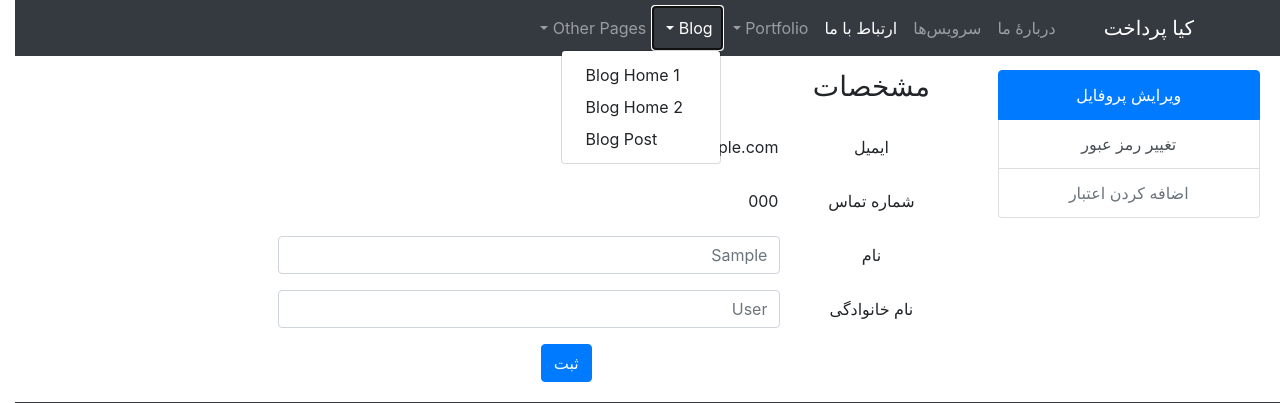
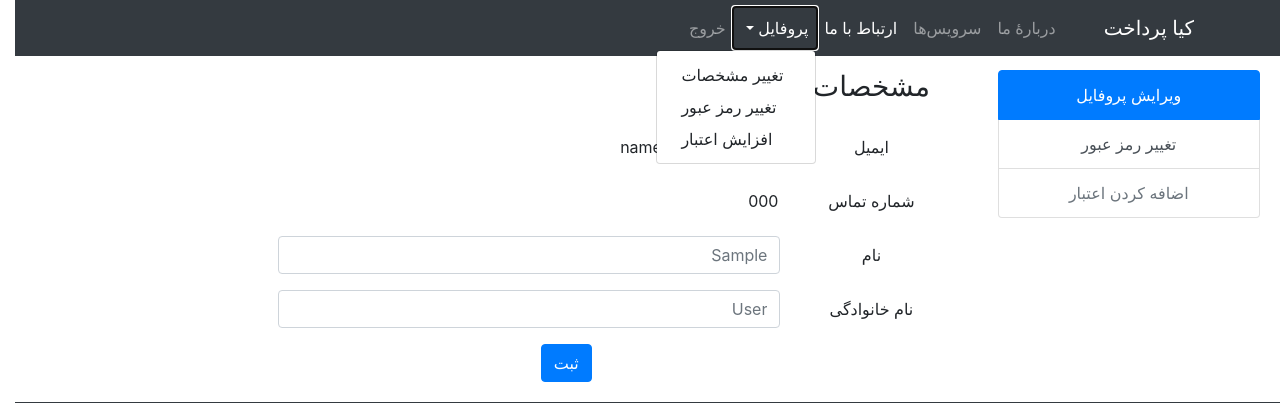
Before and after one commit to iranpak/KIA_payment, a Django app: page /edit_profile in a window 1280 px wide, after a click on "پروفایل". Shown: the top 403 px of the page. Run offline with Django 3.2, Linux system fonts and the light colour scheme; a user stored in the database is signed in; tables that the repository leaves empty hold one stand-in row (values such as "Sample post"); some libraries are stand-ins or nearby versions.

Commit message:
fixed header for authentication and added change password page.

```diff
--- a/KIA_auth/views.py
+++ b/KIA_auth/views.py
@@ -95,3 +95,48 @@ def edit_profile(request):
                 return HttpResponse(str(form.errors))
     else:
         return HttpResponse("no authenticate")
+
+
+def change_password(request):
+    if request.user.is_authenticated:
+        if request.method == 'GET':
+            user = request.user
+            user_profile = Profile.objects.get(user=user)
+
+            information = {
+                'first_name': user.first_name,
+                'last_name': user.last_name,
+                'username': user.username,
+                'email': user.email,
+                'account_number': user_profile.account_number,
+                'phone_number': user_profile.phone_number,
+            }
+
+            form = SignUpForm()
+            return render(request, 'KIA_auth/change_password.html', {'form': form, 'information': information})
+
+        elif request.method == 'POST':
+            form = SignUpForm(request.POST)
+            form_data = form.data
+            print(form_data)
+            if form.is_valid() and form_data['password1'] == form_data['password2']:
+                cleaned_data = form.cleaned_data
+                print(cleaned_data)
+                username = cleaned_data.get('username')
+                password = cleaned_data.get('password1')
+                hashed_password = hashers.make_password(password)
+                user = User.objects.get(user=username)
+                user.first_name = cleaned_data.get('first_name')
+                user.last_name = cleaned_data.get('last_name')
+                user.password = hashed_password
+                user.email = cleaned_data.get('email')
+                user.save()
+                account_number = cleaned_data.get('account_number')
+                phone_number = cleaned_data.get('phone_number')
+                profile = Profile.objects.create(user=user, phone_number=phone_number, account_number=account_number)
+                profile.save()
+                return redirect('home')
+            else:
+                return HttpResponse(str(form.errors))
+    else:
+        return HttpResponse("no authenticate")
--- a/KIA_payment/urls.py
+++ b/KIA_payment/urls.py
@@ -44,7 +44,10 @@ urlpatterns = [
     path('login/', auth_views.login, {'template_name': 'KIA_auth/login.html'}, name='login'),
     path('logout/', auth_views.logout, {'template_name': 'KIA_auth/logout.html'}, name='logout'),
     path('signup/', KIA_auth_views.sign_up, name='signup'),
+
     path('edit_profile', KIA_auth_views.edit_profile, name='edit_profile'),
+    path('change_password', KIA_auth_views.change_password, name='change_password'),
+
     path('employee_login/', test_app_views.employee_login, name='employee_login'),
     path('admin_login/', test_app_views.admin_login, name='admin_login'),
     path('admin/', admin.site.urls),
--- a/templates/KIA_auth/edit_profile.html
+++ b/templates/KIA_auth/edit_profile.html
@@ -7,8 +7,8 @@
     <!-- Sidebar -->
     <div id="sidebar-wrapper" class="col-3" align="center" style="padding-right: 50px;">
       <div class="list-group">
-        <a href="#" class="list-group-item list-group-item-action active">ویرایش پروفایل</a>
-        <a href="#" class="list-group-item list-group-item-action">تغییر رمز عبور</a>
+        <a href="/edit_profile" class="list-group-item list-group-item-action active">ویرایش پروفایل</a>
+        <a href="/change_password" class="list-group-item list-group-item-action">تغییر رمز عبور</a>
         <a href="#" class="list-group-item list-group-item-action disabled">اضافه کردن اعتبار</a>
       </div>
     </div>
--- a/templates/KIA_section/header.html
+++ b/templates/KIA_section/header.html
@@ -10,8 +10,10 @@
 
 <nav class="navbar fixed-top navbar-expand-lg navbar-dark bg-dark fixed-top">
   <div class="container">
-        <a class="navbar-brand" href="index.html">کیا پرداخت</a>
-        <button class="navbar-toggler navbar-toggler-right" type="button" data-toggle="collapse" data-target="#navbarResponsive" aria-controls="navbarResponsive" aria-expanded="false" aria-label="Toggle navigation">
+    <a class="navbar-brand" href="/">کیا پرداخت</a>
+    <button class="navbar-toggler navbar-toggler-right" type="button" data-toggle="collapse"
+            data-target="#navbarResponsive" aria-controls="navbarResponsive" aria-expanded="false"
+            aria-label="Toggle navigation">
       <span class="navbar-toggler-icon"></span>
     </button>
     <div class="collapse navbar-collapse" id="navbarResponsive">
@@ -20,35 +22,14 @@
           <a class="nav-link" href="/about">دربارهٔ ما</a>
         </li>
         <li class="nav-item">
-              <a class="nav-link" href="services.html">سرویس‌ها</a>
+          <a class="nav-link" href="/services">سرویس‌ها</a>
         </li>
         <li class="nav-item active">
           <a class="nav-link" href="/contact_us">ارتباط با ما</a>
         </li>
-            <li class="nav-item dropdown">
-              <a class="nav-link dropdown-toggle" href="#" id="navbarDropdownPortfolio" data-toggle="dropdown" aria-haspopup="true" aria-expanded="false">
-                Portfolio
-              </a>
-              <div class="dropdown-menu dropdown-menu-right" aria-labelledby="navbarDropdownPortfolio">
-                <a class="dropdown-item" href="portfolio-1-col.html">1 Column Portfolio</a>
-                <a class="dropdown-item" href="portfolio-2-col.html">2 Column Portfolio</a>
-                <a class="dropdown-item" href="portfolio-3-col.html">3 Column Portfolio</a>
-                <a class="dropdown-item" href="portfolio-4-col.html">4 Column Portfolio</a>
-                <a class="dropdown-item" href="portfolio-item.html">Single Portfolio Item</a>
-              </div>
-            </li>
-            <li class="nav-item dropdown">
-              <a class="nav-link dropdown-toggle" href="#" id="navbarDropdownBlog" data-toggle="dropdown" aria-haspopup="true" aria-expanded="false">
-                Blog
-              </a>
-              <div class="dropdown-menu dropdown-menu-right" aria-labelledby="navbarDropdownBlog">
-                <a class="dropdown-item" href="blog-home-1.html">Blog Home 1</a>
-                <a class="dropdown-item" href="blog-home-2.html">Blog Home 2</a>
-                <a class="dropdown-item" href="blog-post.html">Blog Post</a>
-              </div>
-            </li>
-            <li class="nav-item dropdown">
-              <a class="nav-link dropdown-toggle" href="#" id="navbarDropdownBlog" data-toggle="dropdown" aria-haspopup="true" aria-expanded="false">
+        {% comment %}<li class="nav-item dropdown">
+          <a class="nav-link dropdown-toggle" href="#" id="navbarDropdownBlog" data-toggle="dropdown"
+             aria-haspopup="true" aria-expanded="false">
             Other Pages
           </a>
           <div class="dropdown-menu dropdown-menu-right" aria-labelledby="navbarDropdownBlog">
@@ -58,7 +39,30 @@
             <a class="dropdown-item" href="404.html">404</a>
             <a class="dropdown-item" href="pricing.html">Pricing Table</a>
           </div>
+        </li>{% endcomment %}
+        {% if user.is_authenticated %}
+          <li class="nav-item dropdown">
+            <a class="nav-link dropdown-toggle" href="#" id="navbarDropdownBlog" data-toggle="dropdown"
+               aria-haspopup="true" aria-expanded="false">
+              پروفایل
+            </a>
+            <div class="dropdown-menu dropdown-menu-right" aria-labelledby="navbarDropdownBlog">
+              <a class="dropdown-item" href="/edit_profile">تغییر مشخصات</a>
+              <a class="dropdown-item" href="/change_password">تغییر رمز عبور</a>
+              <a class="dropdown-item" href="faq.html">افزایش اعتبار</a>
+            </div>
           </li>
+          <li class="nav-item">
+            <a class="nav-link" href="/logout">خروج</a>
+          </li>
+        {% else %}
+          <li class="nav-item">
+            <a class="nav-link" href="/login">ورود</a>
+          </li>
+          <li class="nav-item">
+            <a class="nav-link" href="/signup">ثبت نام</a>
+          </li>
+        {% endif %}
       </ul>
     </div>
   </div>
@@ -66,9 +70,15 @@
 
 {% block master_content %}{% endblock %}
 
-<script src="https://code.jquery.com/jquery-3.3.1.slim.min.js" integrity="sha384-q8i/X+965DzO0rT7abK41JStQIAqVgRVzpbzo5smXKp4YfRvH+8abtTE1Pi6jizo" crossorigin="anonymous"></script>
-<script src="https://cdnjs.cloudflare.com/ajax/libs/popper.js/1.14.3/umd/popper.min.js" integrity="sha384-ZMP7rVo3mIykV+2+9J3UJ46jBk0WLaUAdn689aCwoqbBJiSnjAK/l8WvCWPIPm49" crossorigin="anonymous"></script>
-<script src="https://stackpath.bootstrapcdn.com/bootstrap/4.1.3/js/bootstrap.min.js" integrity="sha384-ChfqqxuZUCnJSK3+MXmPNIyE6ZbWh2IMqE241rYiqJxyMiZ6OW/JmZQ5stwEULTy" crossorigin="anonymous"></script>
+<script src="https://code.jquery.com/jquery-3.3.1.slim.min.js"
+        integrity="sha384-q8i/X+965DzO0rT7abK41JStQIAqVgRVzpbzo5smXKp4YfRvH+8abtTE1Pi6jizo"
+        crossorigin="anonymous"></script>
+<script src="https://cdnjs.cloudflare.com/ajax/libs/popper.js/1.14.3/umd/popper.min.js"
+        integrity="sha384-ZMP7rVo3mIykV+2+9J3UJ46jBk0WLaUAdn689aCwoqbBJiSnjAK/l8WvCWPIPm49"
+        crossorigin="anonymous"></script>
+<script src="https://stackpath.bootstrapcdn.com/bootstrap/4.1.3/js/bootstrap.min.js"
+        integrity="sha384-ChfqqxuZUCnJSK3+MXmPNIyE6ZbWh2IMqE241rYiqJxyMiZ6OW/JmZQ5stwEULTy"
+        crossorigin="anonymous"></script>
 
 {#<div class="container-fluid mt-5" style="height: 45px; background: linear-gradient(to right, #00ffff, #006666);">#}
 {#</div>#}
```
Also changed, not shown: templates/KIA_auth/change_password.html (added, +54 -0 lines). Lines whose indentation alone changed are shown as unchanged.
